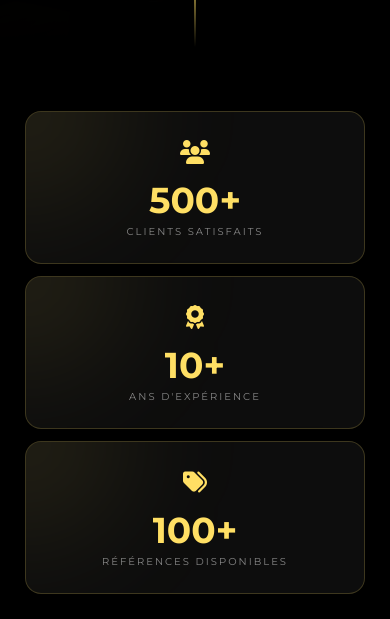
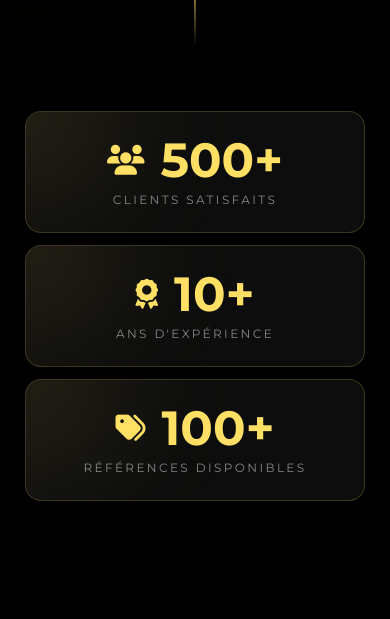
Before and after one commit to espoirallode-cmd/el_elias_fashion, a React (Vite) app: page / in a window 390 px wide. Shown: the part 780-1399 px from the top of the page. Built offline with nearby package versions, Linux system fonts and the light colour scheme; the HTML template or start-up script is replaced by a standard one; a web font is replaced by a local one.

Commit message:
style: move icons next to numbers and increase font sizes for mobile and desktop

```diff
--- a/src/components/StatsSection.tsx
+++ b/src/components/StatsSection.tsx
@@ -35,7 +35,7 @@ const Counter = ({ target, suffix }: { target: number; suffix: string }) => {
   }, [target]);
 
   return (
-    <div ref={ref} className="text-gold font-body text-4xl md:text-5xl font-bold">
+    <div ref={ref} className="text-gold font-body text-5xl md:text-6xl font-bold">
       {count}{suffix}
     </div>
   );
@@ -53,11 +53,11 @@ const StatsSection = () => (
             {/* Subtle light reflection for glacial effect */}
             <div className="absolute -top-24 -left-24 w-48 h-48 bg-gold/10 rounded-full blur-3xl group-hover:bg-gold/20 transition-all" />
 
-            <i className={`${s.icon} text-gold text-2xl mb-3 relative z-10`} />
-            <div className="relative z-10">
+            <div className="flex items-center justify-center gap-4 relative z-10 mb-2">
+              <i className={`${s.icon} text-gold text-3xl md:text-4xl`} />
               <Counter target={s.value} suffix={s.suffix} />
             </div>
-            <p className="font-body text-foreground/50 group-hover:text-foreground/80 mt-1 text-[10px] md:text-xs uppercase tracking-[0.2em] relative z-10 transition-colors whitespace-nowrap">
+            <p className="font-body text-foreground/50 group-hover:text-foreground/80 mt-1 text-xs md:text-sm uppercase tracking-[0.2em] relative z-10 transition-colors whitespace-nowrap">
               {s.label}
             </p>
           </div>
```
